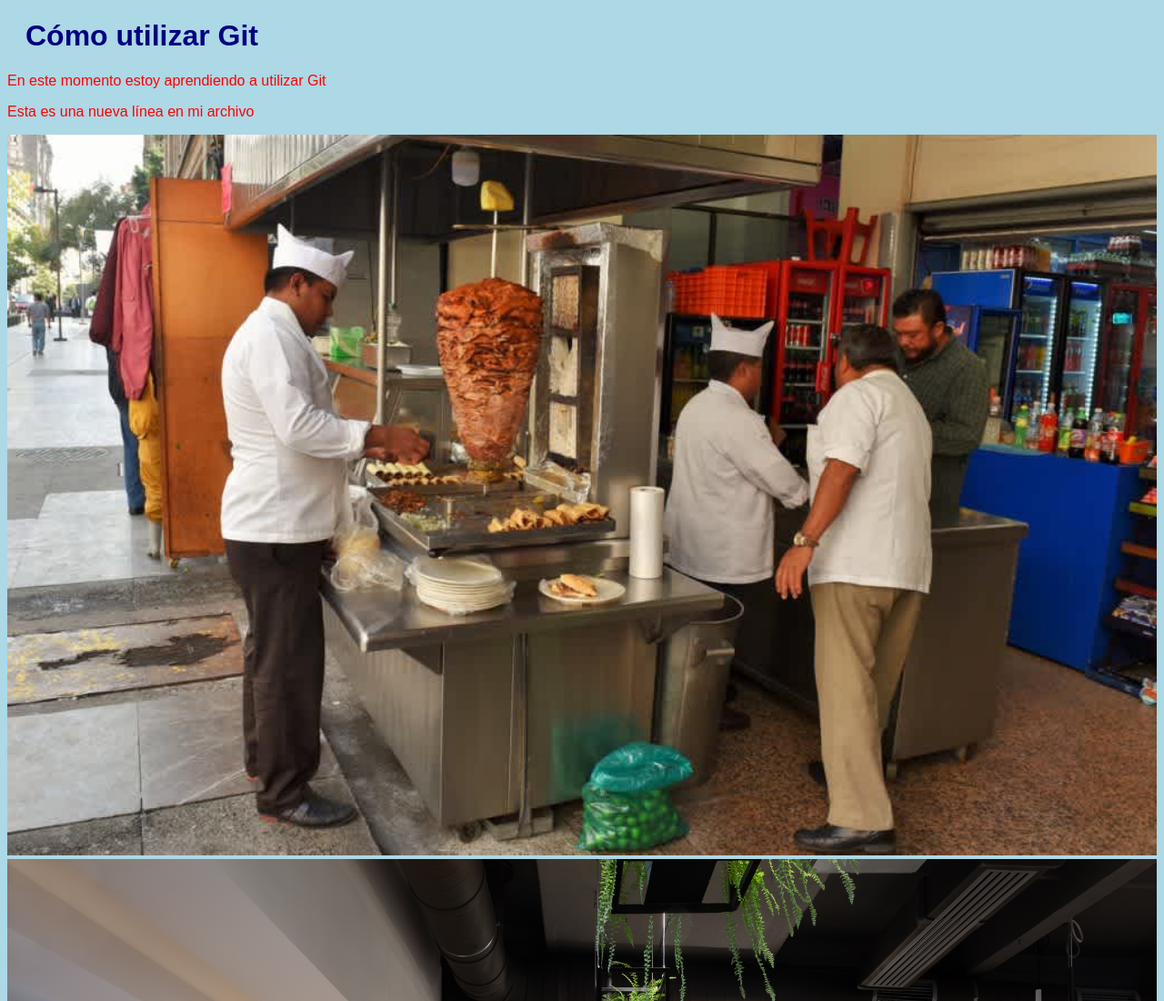
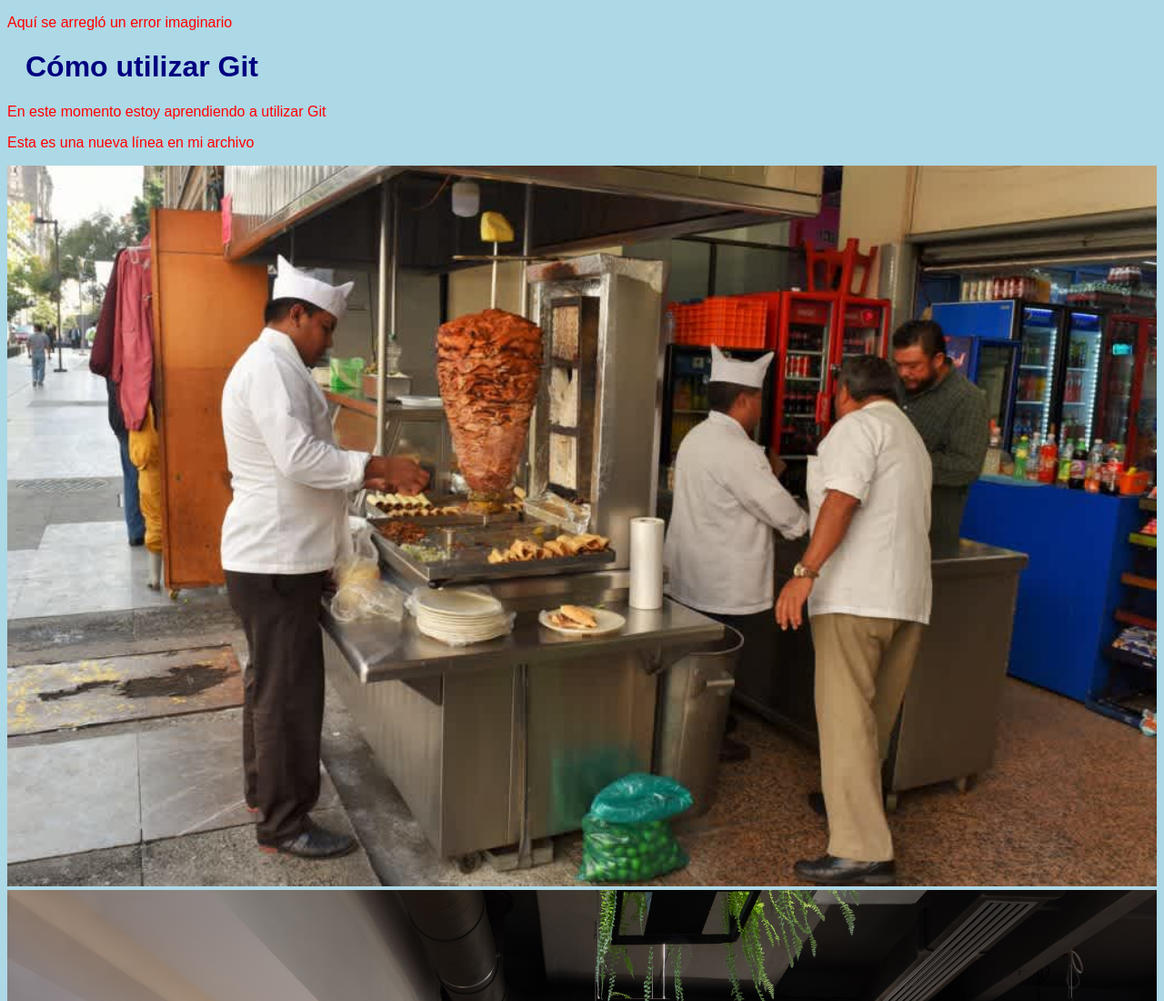
Before and after one commit to LudicrousGosling/git-project, a plain HTML site: page index.html in a window 1280 px wide. Shown: the top 1100 px of the page at 91% size. Drawn offline with Linux system fonts and the light colour scheme.

Commit message:
Se corrigió un error

```diff
--- a/index.html
+++ b/index.html
@@ -7,6 +7,9 @@
     <link rel="stylesheet" href="styles.css">
 </head>
 <body>
+
+    <p>Aquí se arregló un error imaginario</p>
+
     <h1>Cómo utilizar Git</h1>
     <p>En este momento estoy aprendiendo a utilizar Git</p>
     <p>Esta es una nueva línea en mi archivo</p>
```
